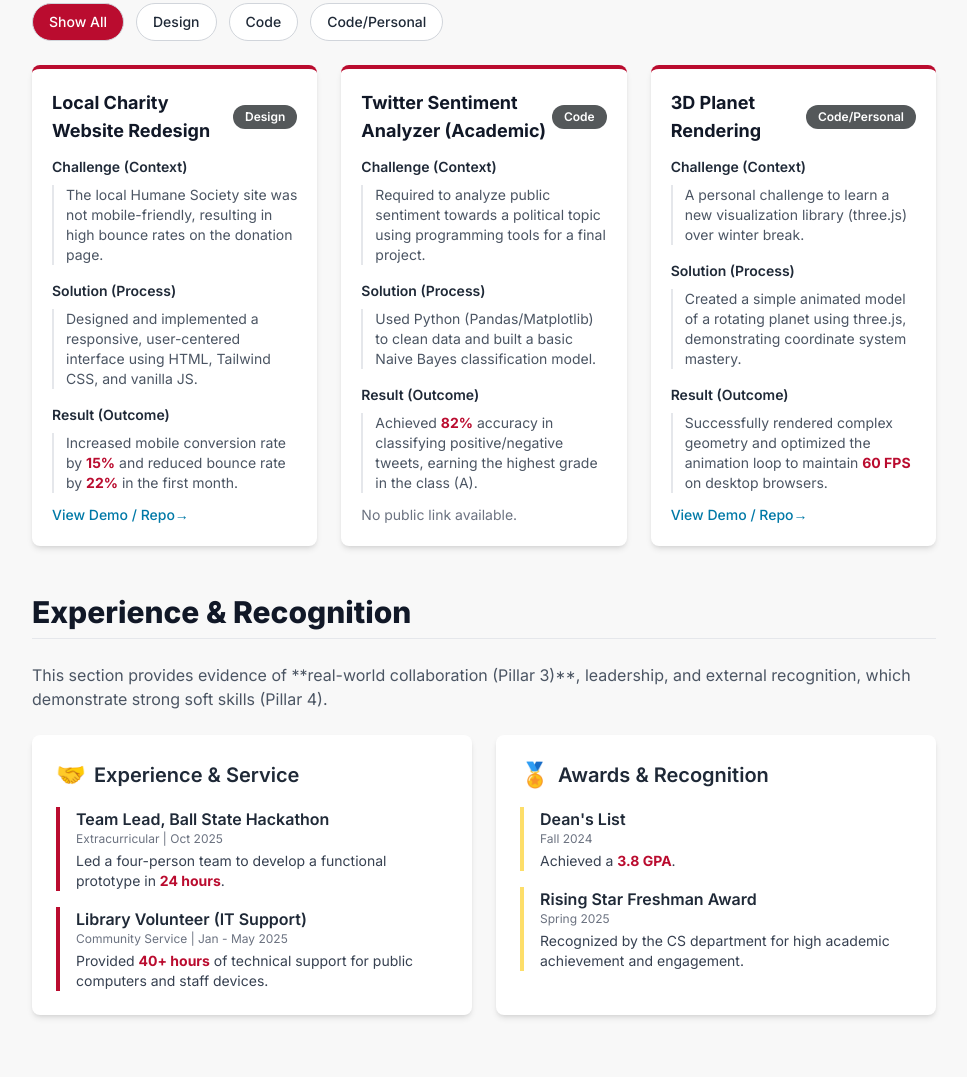
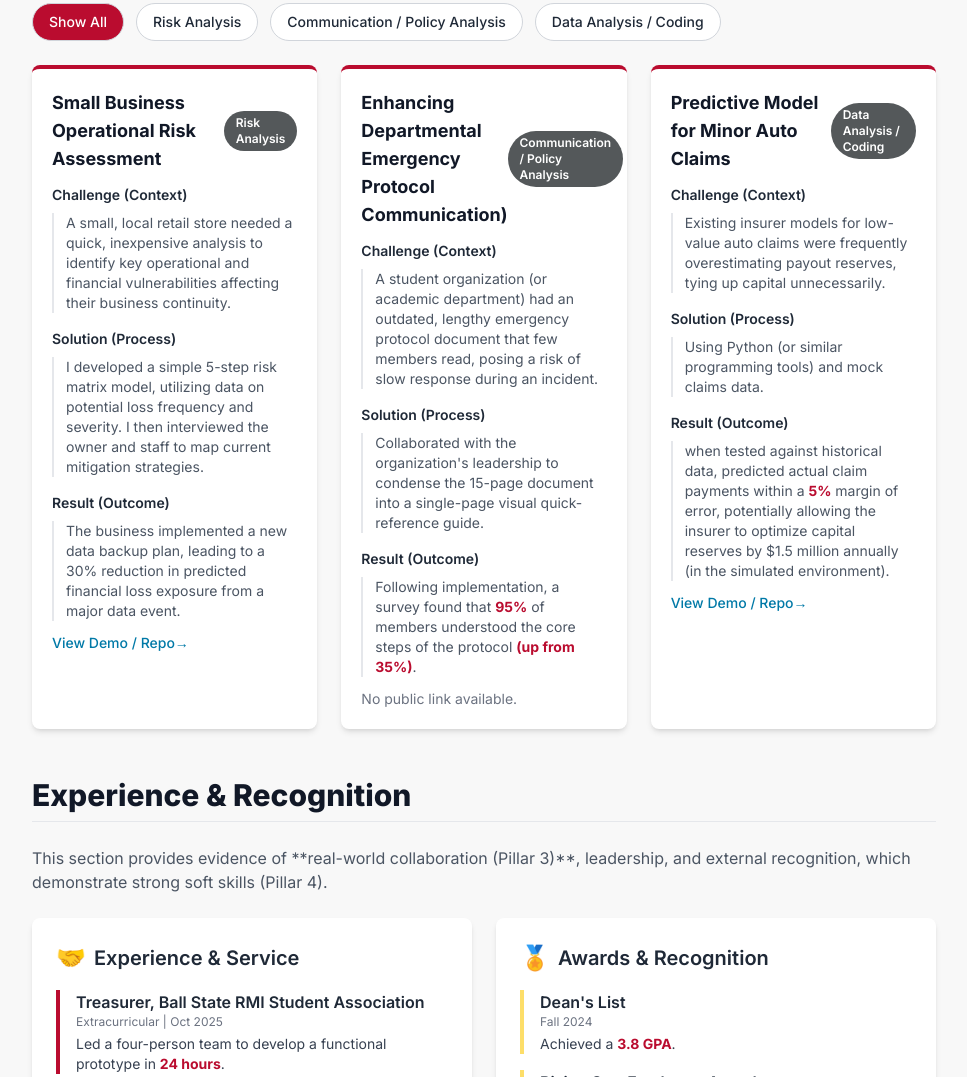
Before and after one commit to Samuel8533/ISOM-210-7-PBL-Project-2-a, a plain HTML site: page index.html in a window 1280 px wide. Shown: the part 1605-2682 px from the top of the page, without its empty margins (296-1263 px from the left). Drawn offline with nearby package versions, Linux system fonts and the light colour scheme.

Commit message:
Update index.html

```diff
--- a/index.html
+++ b/index.html
@@ -289,35 +289,35 @@ CONFIRMATION: NO SVG graphics used. NO Mermaid JS used. -->
         // 1.3 PROJECTS (REQUIRED: Follow C-S-R format)
         const projectData = [
             {
-                title: "Local Charity Website Redesign",
-                category: "Design",
-                challenge: "The local Humane Society site was not mobile-friendly, resulting in high bounce rates on the donation page.",
-                solution: "Designed and implemented a responsive, user-centered interface using HTML, Tailwind CSS, and vanilla JS.",
-                result: "Increased mobile conversion rate by **15%** and reduced bounce rate by **22%** in the first month.",
-                link: "https://github.com/riley/charity-site"
+                title: "Small Business Operational Risk Assessment",
+                category: "Risk Analysis",
+                challenge: "A small, local retail store needed a quick, inexpensive analysis to identify key operational and financial vulnerabilities affecting their business continuity.",
+                solution: "I developed a simple 5-step risk matrix model, utilizing data on potential loss frequency and severity. I then interviewed the owner and staff to map current mitigation strategies.",
+                result: "The business implemented a new data backup plan, leading to a 30% reduction in predicted financial loss exposure from a major data event.",
+                link: "https://github.com/riley/Small-Business-Operational-Risk"
             },
             {
-                title: "Twitter Sentiment Analyzer (Academic)",
-                category: "Code",
-                challenge: "Required to analyze public sentiment towards a political topic using programming tools for a final project.",
-                solution: "Used Python (Pandas/Matplotlib) to clean data and built a basic Naive Bayes classification model.",
-                result: "Achieved **82%** accuracy in classifying positive/negative tweets, earning the highest grade in the class (A).",
+                title: "Enhancing Departmental Emergency Protocol Communication)",
+                category: "Communication / Policy Analysis",
+                challenge: "A student organization (or academic department) had an outdated, lengthy emergency protocol document that few members read, posing a risk of slow response during an incident.",
+                solution: "Collaborated with the organization's leadership to condense the 15-page document into a single-page visual quick-reference guide.",
+                result: "Following implementation, a survey found that **95%** of members understood the core steps of the protocol **(up from 35%)**.",
                 link: ""
             },
             {
-                title: "3D Planet Rendering",
-                category: "Code/Personal",
-                challenge: "A personal challenge to learn a new visualization library (three.js) over winter break.",
-                solution: "Created a simple animated model of a rotating planet using three.js, demonstrating coordinate system mastery.",
-                result: "Successfully rendered complex geometry and optimized the animation loop to maintain **60 FPS** on desktop browsers.",
-                link: "https://riley.github.io/planet-render"
+                title: "Predictive Model for Minor Auto Claims",
+                category: "Data Analysis / Coding",
+                challenge: "Existing insurer models for low-value auto claims were frequently overestimating payout reserves, tying up capital unnecessarily.",
+                solution: "Using Python (or similar programming tools) and mock claims data.",
+                result: "when tested against historical data, predicted actual claim payments within a **5%** margin of error, potentially allowing the insurer to optimize capital reserves by $1.5 million annually (in the simulated environment).",
+                link: "https://riley.github.io/data-analysis-coding"
             }
         ];
 
         // 1.4 EXPERIENCE & AWARDS (REQUIRED)
         const recognitionData = {
             experience: [
-                { title: "Team Lead, Ball State Hackathon", type: "Extracurricular", duration: "Oct 2025", detail: "Led a four-person team to develop a functional prototype in **24 hours**." },
+                { title: "Treasurer, Ball State RMI Student Association", type: "Extracurricular", duration: "Oct 2025", detail: "Led a four-person team to develop a functional prototype in **24 hours**." },
                 { title: "Library Volunteer (IT Support)", type: "Community Service", duration: "Jan - May 2025", detail: "Provided **40+ hours** of technical support for public computers and staff devices." },
             ],
             awards: [
```
